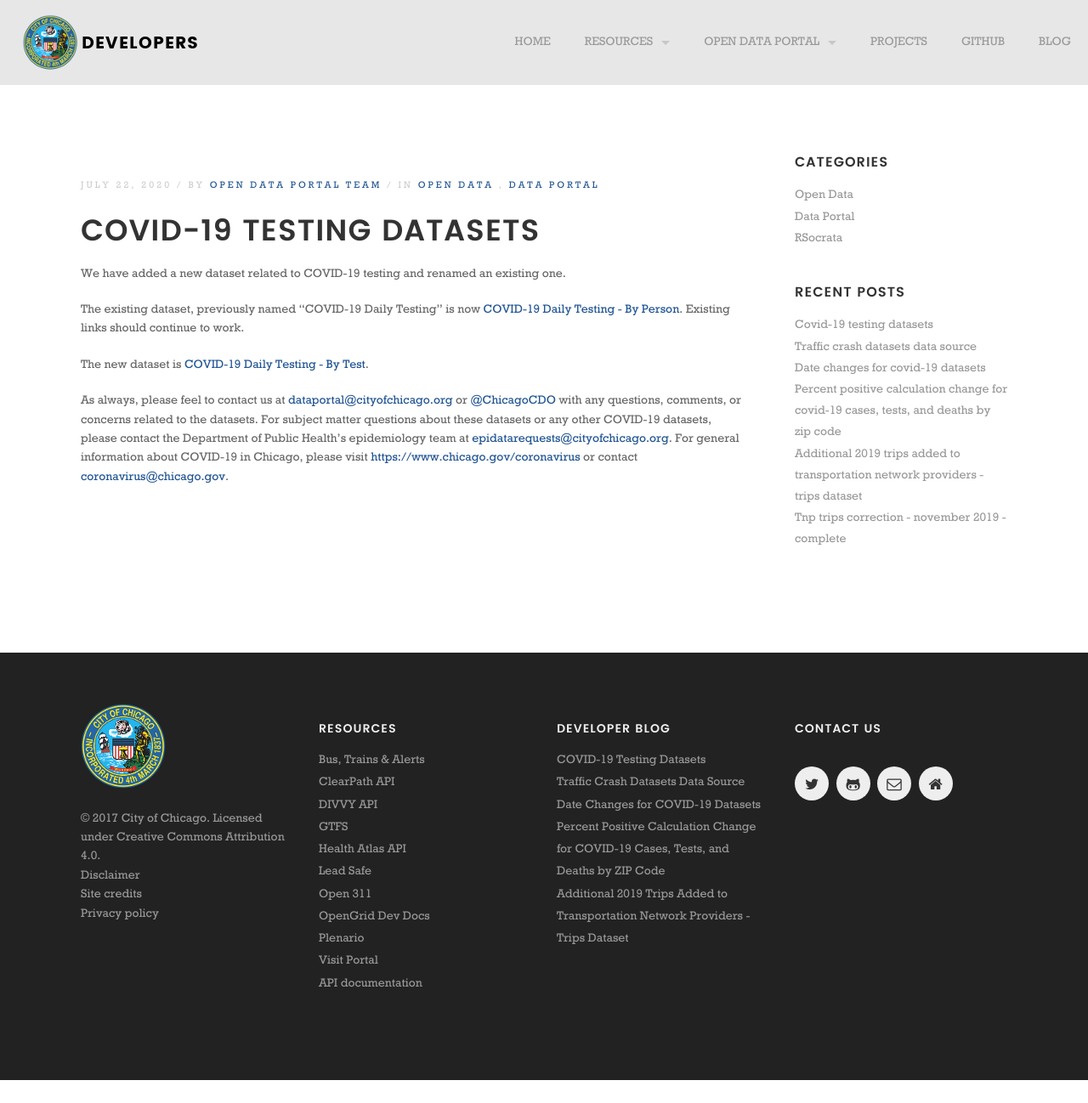
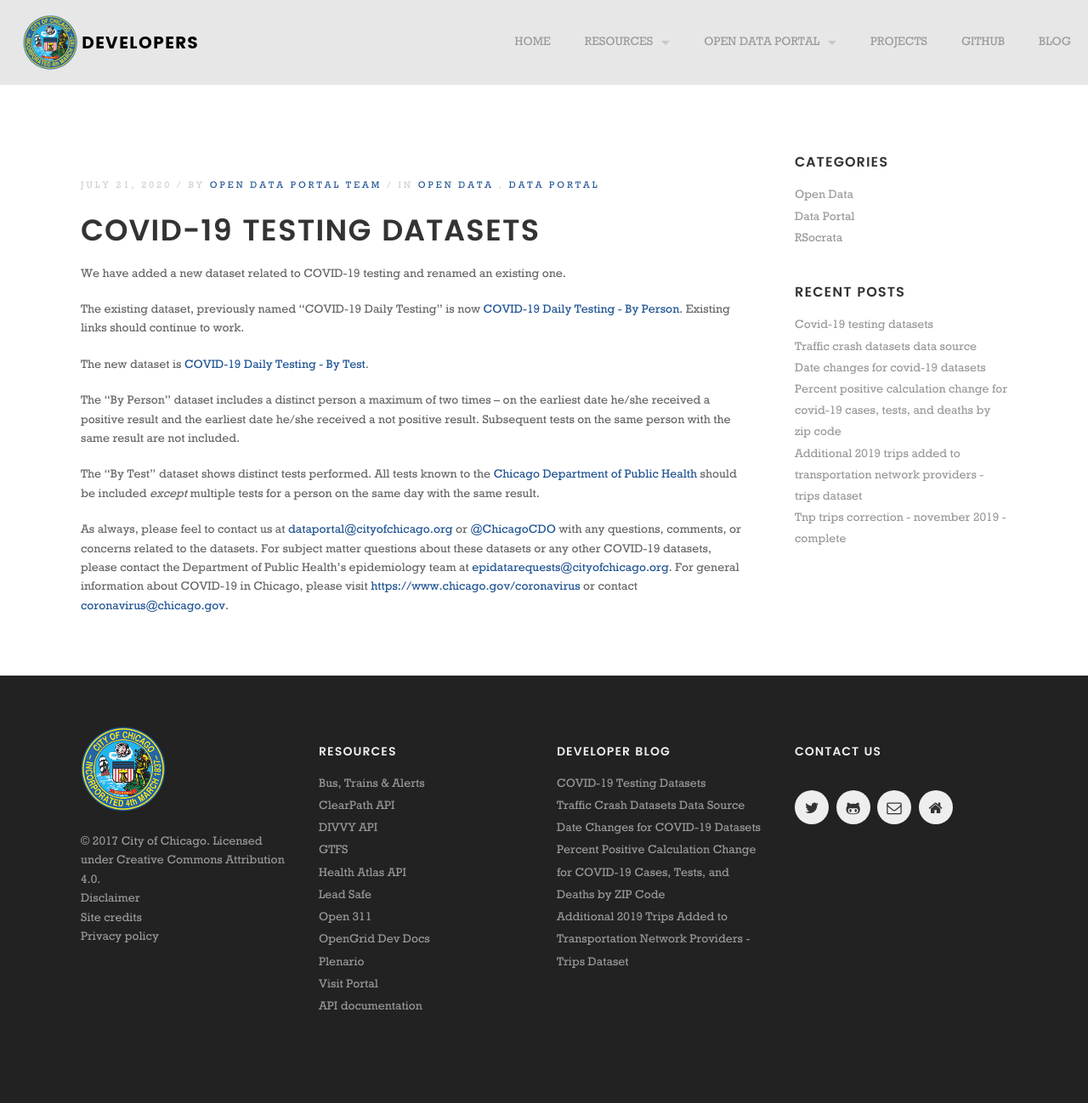
Before and after one commit to Chicago/dev.cityofchicago.org, a Jekyll site: the page built from _posts/2020-07-21-covid-19-test-datasets.md, in a window 1280 px wide. Shown: the whole page at 85% size. Built offline with Jekyll 4.4.1, drawn with Linux system fonts in a browser that asks for light colours; some web fonts are replaced; before the commit the page ends 1271 px from its top, so only the background shows below that.

Commit message:
Update and rename 2020-07-22-covid-19-test-datasets.md to 2020-07-21-covid-19-test-datasets.md

```diff
--- a/_posts/2020-07-22-covid-19-test-datasets.md
+++ b/_posts/2020-07-21-covid-19-test-datasets.md
@@ -17,4 +17,8 @@
 
 The new dataset is [COVID-19 Daily Testing - By Test](https://data.cityofchicago.org/d/gkdw-2tgv).
 
+The "By Person" dataset includes a distinct person a maximum of two times -- on the earliest date he/she received a positive result and the earliest date he/she received a not positive result. Subsequent tests on the same person with the same result are not included.
+
+The "By Test" dataset shows distinct tests performed. All tests known to the [Chicago Department of Public Health](https://www.chicago.gov/cdph) should be included *except* multiple tests for a person on the same day with the same result.
+
 As always, please feel to contact us at [dataportal@cityofchicago.org](mailto:dataportal@cityofchicago.org) or [@ChicagoCDO](https://twitter.com/ChicagoCDO) with any questions, comments, or concerns related to the datasets. For subject matter questions about these datasets or any other COVID-19 datasets, please contact the Department of Public Health's epidemiology team at [epidatarequests@cityofchicago.org](mailto:epidatarequests@cityofchicago.org). For general information about COVID-19 in Chicago, please visit [https://www.chicago.gov/coronavirus](https://www.chicago.gov/coronavirus) or contact [coronavirus@chicago.gov](mailto:coronavirus@chicago.gov).
```
Also changed, not shown: other parts of _posts/2020-07-21-covid-19-test-datasets.md (+1 -1 lines).
